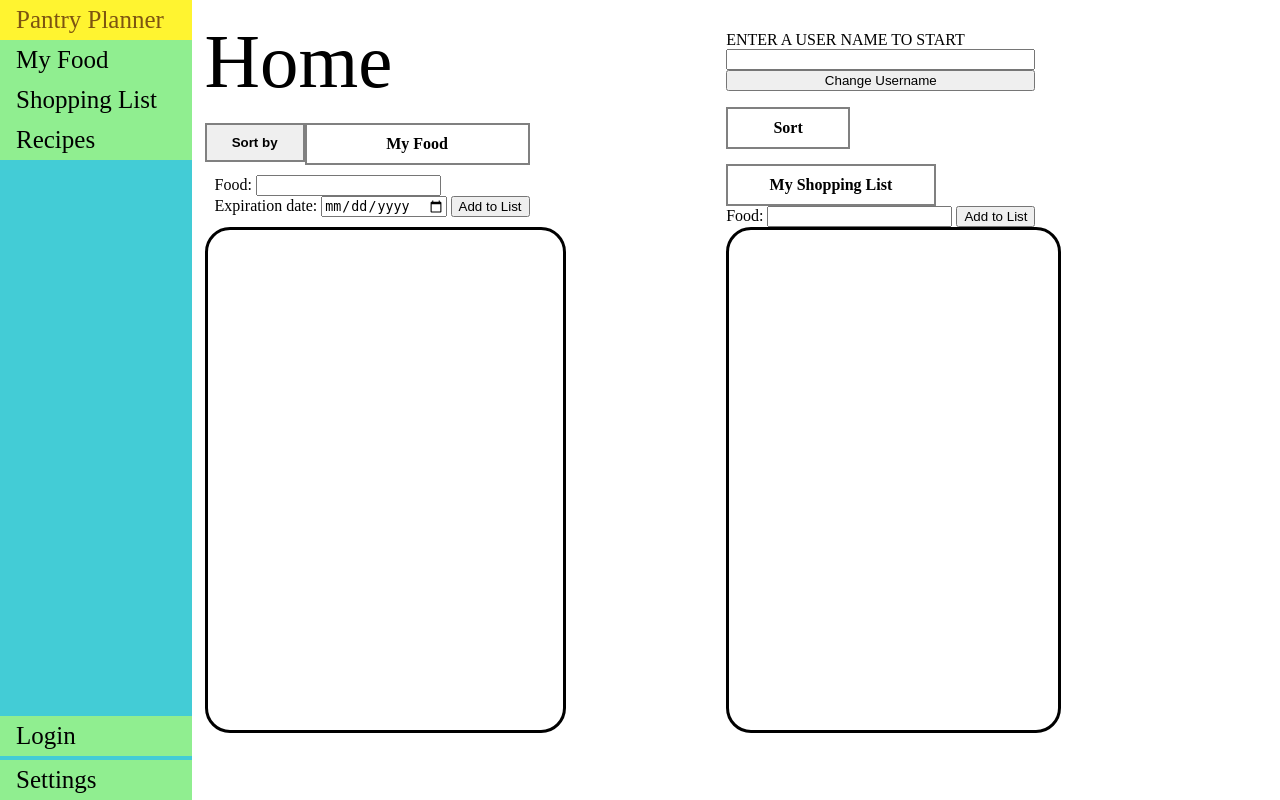
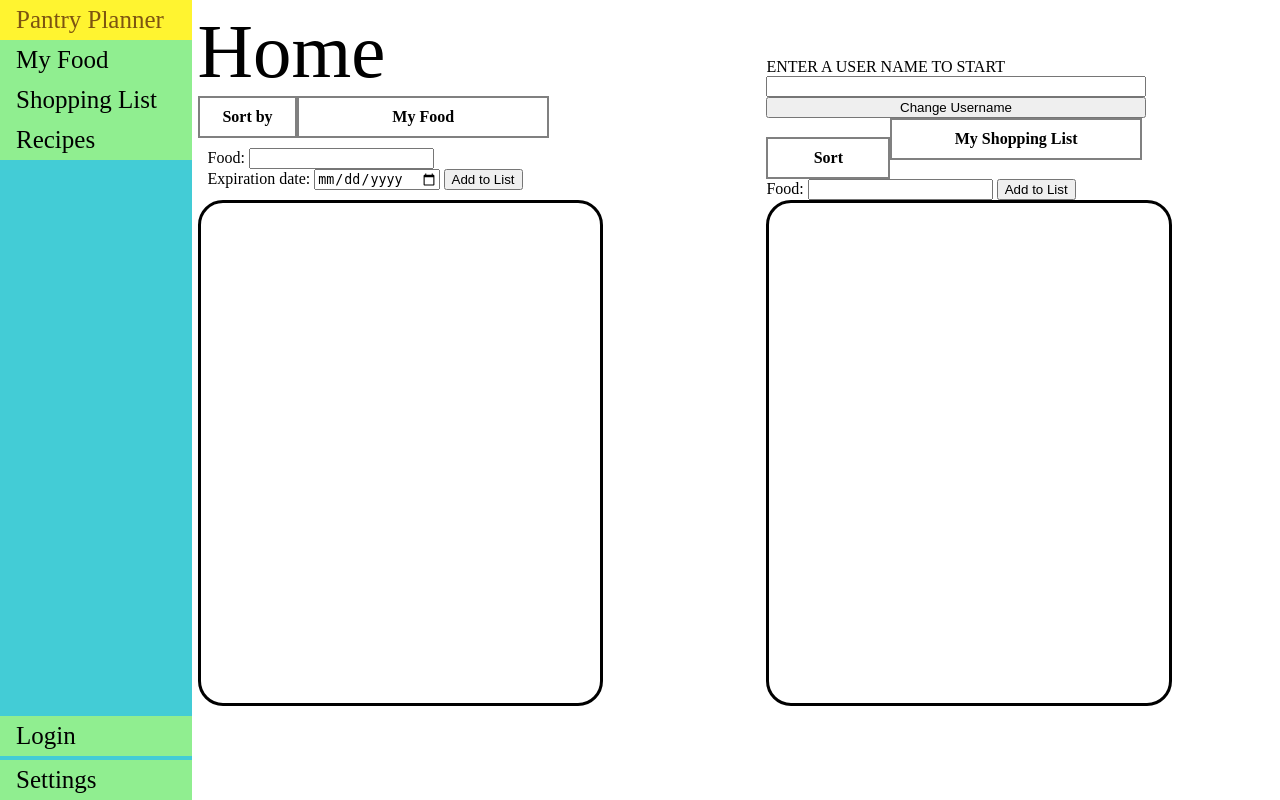
Before and after one commit to ch1h0kd/pantry_planner, a Flask app: page / in a window 1280 px wide. Run offline with Flask 2, Linux system fonts and the light colour scheme; parts of the project's set-up code (start-up, migrations or seed data) failed here and were passed over; some libraries are stand-ins or nearby versions.

Commit message:
big css updates

```diff
--- a/static/css/styles.css
+++ b/static/css/styles.css
@@ -64,12 +64,12 @@
 
   /* Style page content */
   .main {
-    padding:  10px 10px 10px 10px;
     display: flex;
     flex-direction: row;
     align-items:end;
   }
   .homeCol{
+  width: 30%;
   margin-left: 15%;
   display: flex;
   flex-direction: column;
@@ -91,22 +91,21 @@
   }
 
   .textBox{
+    height: 15%;
     width: 60%;
     padding: 10px;
     border: 2px solid gray;
-    margin-top: 5%;
     text-align: center;
     float: left;
     font-weight: bold;
   }
 
-
 /* Dropdown Button */
 .dropbtn {
-  width: 100px;
+  width: 20%;
+  height: 15%;
   padding: 10px;
   border: 2px solid gray;
-  margin-top: 5%;
   text-align: center;
   float:left;
   font-weight: bold;
@@ -121,6 +120,10 @@
 .dropdown {
   position: relative;
   display: inline-block;
+}
+
+.list-item{
+  border-radius: 5px;
 }
 
 /* Dropdown Content (Hidden by Default) */
@@ -195,6 +198,7 @@
 
 /* Style page content */
 .myFoodTop {
+  width: 70%;
   height: 15%;
   margin-left: 8px;
 }
--- a/static/js/index.js
+++ b/static/js/index.js
@@ -98,6 +98,7 @@ function listFiller(items, keys){
   var i = 0;
   items.forEach(element => {
       const listItem = document.createElement("li");
+      listItem.classList.add("list-item");
       const itemHeading = document.createElement("h2");
       var button = document.createElement("button");
       button.innerHTML = "remove item";
@@ -176,6 +177,7 @@ function foodHandler(snapshot){
   var i = 0;
   trip.forEach(element => {
       const listItem = document.createElement("li");
+      listItem.classList.add("list-item");
       const itemHeading = document.createElement("h2");
       var button = document.createElement("button");
       button.innerHTML = "remove item";
@@ -204,6 +206,7 @@ function shopHandler(snapshot){
   var i = 0;
   trip.forEach(element => {
       const listItem = document.createElement("li");
+      listItem.classList.add("list-item");
       const itemHeading = document.createElement("h2");
       var button = document.createElement("button");
       button.innerHTML = "remove item";
--- a/templates/homepage.html
+++ b/templates/homepage.html
@@ -27,9 +27,10 @@
     <div class ="homeCol">
     <homeText> Home </homeText>
     <div>
-
-
-      <button onclick="myFunction()" class="dropbtn">Sort by</button>
+      <div onclick="myFunction()" class="dropbtn">Sort by</div>
+      <div class ="textBox">My Food</div>
+    </div>
+    <div>
     <div id="myDropdown" class="dropdown-content">
       <a id = "sortByExp">Expiring sooner</a>
       <a id = "RsortByExp">Expiring later</a>
@@ -38,11 +39,7 @@
       <a id = "sortByAdded">Recently added</a>
       <a id = "RsortByAdded">First added</a>
     </div>
-      <div class ="textBox">My Food</div>
-
-
   </div>
-
     <form>
 
       <div class ="input">
```
Lines whose indentation alone changed are shown as unchanged.
